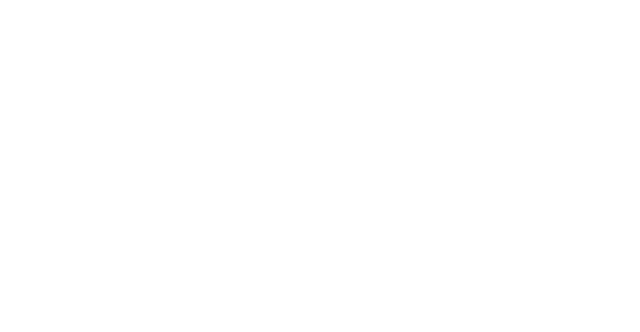
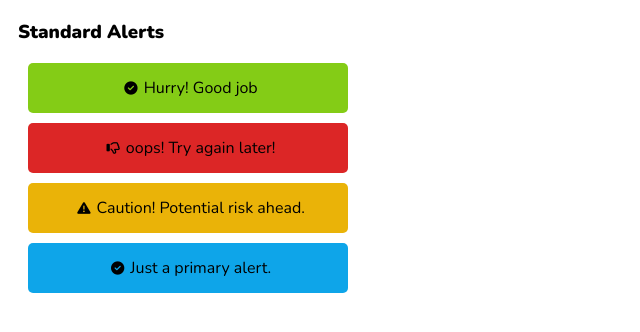
Before and after one commit to SKeerthi02/Component-Library, a plain HTML site: page index.html in a window 1280 px wide. Shown: the whole page, without its empty margins (0-640 px from the left). Drawn offline with nearby package versions, Linux system fonts and the light colour scheme.

Commit message:
component alerts

```diff
--- a/index.html
+++ b/index.html
@@ -12,6 +12,34 @@
     <link href="https://fonts.googleapis.com/css2?family=Nunito:wght@400;900&display=swap" rel="stylesheet">
 </head>
 <body>
-    <div class="container"></div>
+    <div class="container">
+        <h3>Standard Alerts</h3>
+        <div class="alerts-container">
+            <div class="alert alert-success">
+                <div class="alert-container">
+                    <button class="button"><i class="fas fa-check-circle alert-icon"></i></button>
+                    <div class="alert-text">Hurry! Good job</div>
+                </div>
+            </div>
+            <div class="alert alert-failure">
+                <div class="alert-container">
+                    <button class="button"><i class="far fa-thumbs-down"></i></button>
+                    <div class="alert-text">oops! Try again later!</div>
+                </div>
+            </div>
+            <div class="alert alert-caution">
+                <div class="alert-container">
+                    <button class="button"><i class="fas fa-exclamation-triangle"></i></button>
+                    <div class="alert-text">Caution! Potential risk ahead.</div>
+                </div>
+            </div>
+            <div class="alert alert-primary">
+                <div class="alert-container">
+                    <button class="button"><i class="fas fa-check-circle"></i></button>
+                    <div class="alert-text">Just a primary alert.</div>
+                </div>
+            </div>
+        </div>
+    </div>
 </body>
 </html>
--- a/styles.css
+++ b/styles.css
@@ -29,3 +29,41 @@ body{
     background: inherit;
     cursor: pointer;
 }
+
+/* Alerts CSS */
+.alerts-container{
+    margin-top: 10px;
+}
+.alert{
+    width: 320px;
+    height: 50px;
+    display: flex;
+    flex-wrap: wrap;
+    border-radius: 5px;
+    margin: 10px;
+}
+.button{
+    border: none;
+    background: inherit;
+    cursor: pointer;
+}
+.alert-container{
+    margin: auto;
+    display: flex;
+    flex-wrap: wrap;
+}
+
+.alert-success{
+    background-color: var(--alert-sucess);
+}
+
+.alert-failure{
+    background-color: var(--alert-failure);
+}
+
+.alert-caution{
+    background-color: var(--alert-caution);
+}
+.alert-primary{
+    background-color: var(--alert-primary);
+}
```
